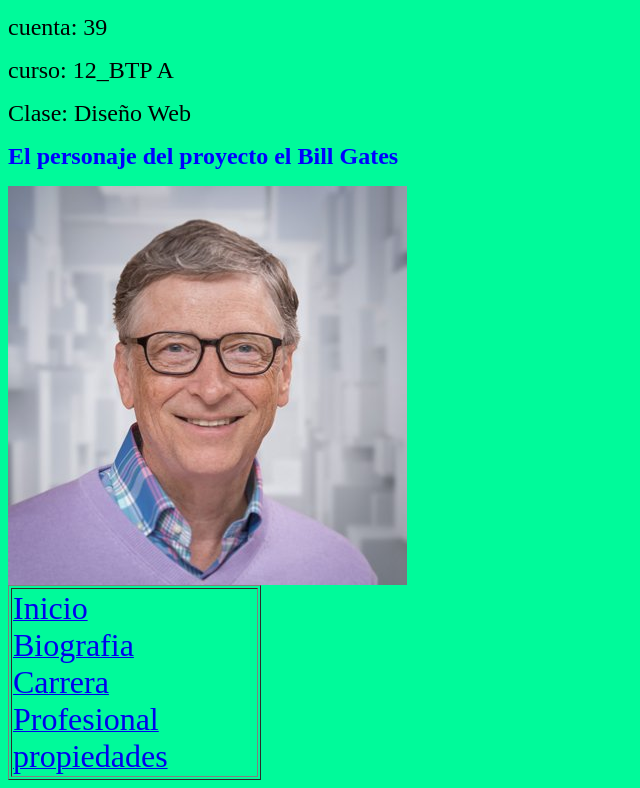
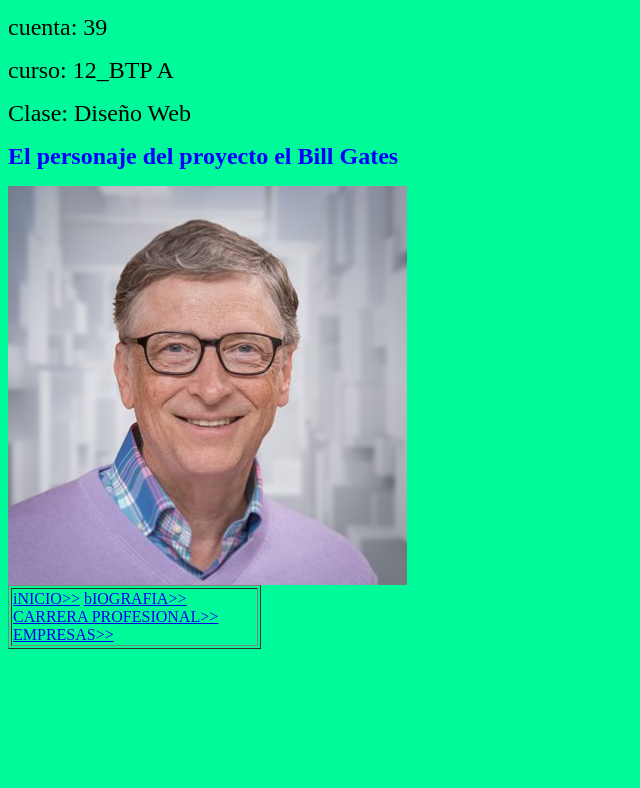
Before and after one commit to hectorrodriguez07/pagina1, a plain HTML site: page index.html in a window 1280 px wide. Shown: the part 608-1396 px from the top of the page, without its empty margins (0-640 px from the left). After the commit the page ends 1265 px from the top, so only its background shows below. Drawn offline with Linux system fonts and the light colour scheme.

Commit message:
actualizacion9

```diff
--- a/index.html
+++ b/index.html
@@ -20,10 +20,10 @@
     <table border="1px" cellpading="20px" width="20%">
         <tr>
             <td>
-                <a href="https://hectorrodriguez07.github.io/pagina1/"><font size="6">  Inicio </font></a><br>
-                <a href="pagina2.html"><font size="6"> Biografia</font></a> <br>
-                <a href="pagina3.html"><font size="6"> Carrera Profesional</font></a> <br>
-                <a href="pagina4.html"> <font size="6">propiedades</font></a> <br>
+                <a href="https://hectorrodriguez07.github.io/pagina1/">iNICIO>></a>
+                <a href="https://hectorrodriguez07.github.io/pagina2/">bIOGRAFIA>></a>
+                <a href="https://hectorrodriguez07.github.io/pagina3/">CARRERA PROFESIONAL>></a>
+                <a href="https://hectorrodriguez07.github.io/pagina4/">EMPRESAS>></a>
             </td>
         </tr>
     </table>
```
